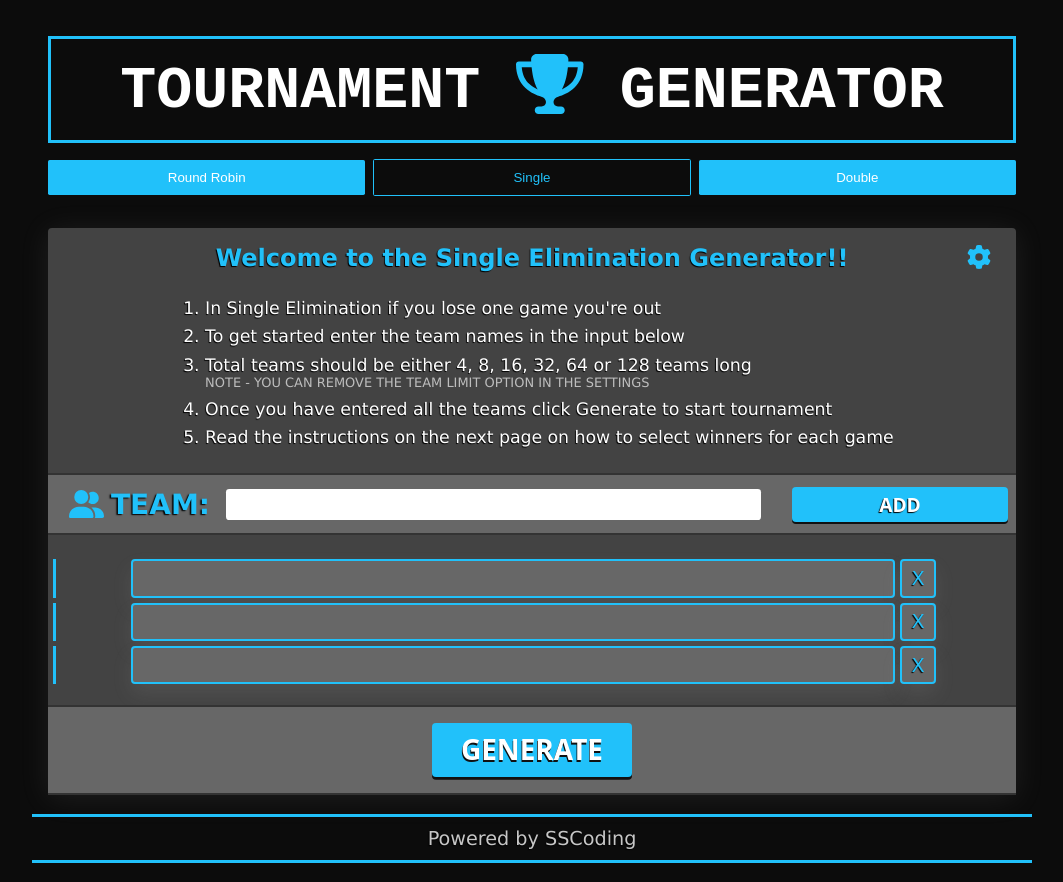
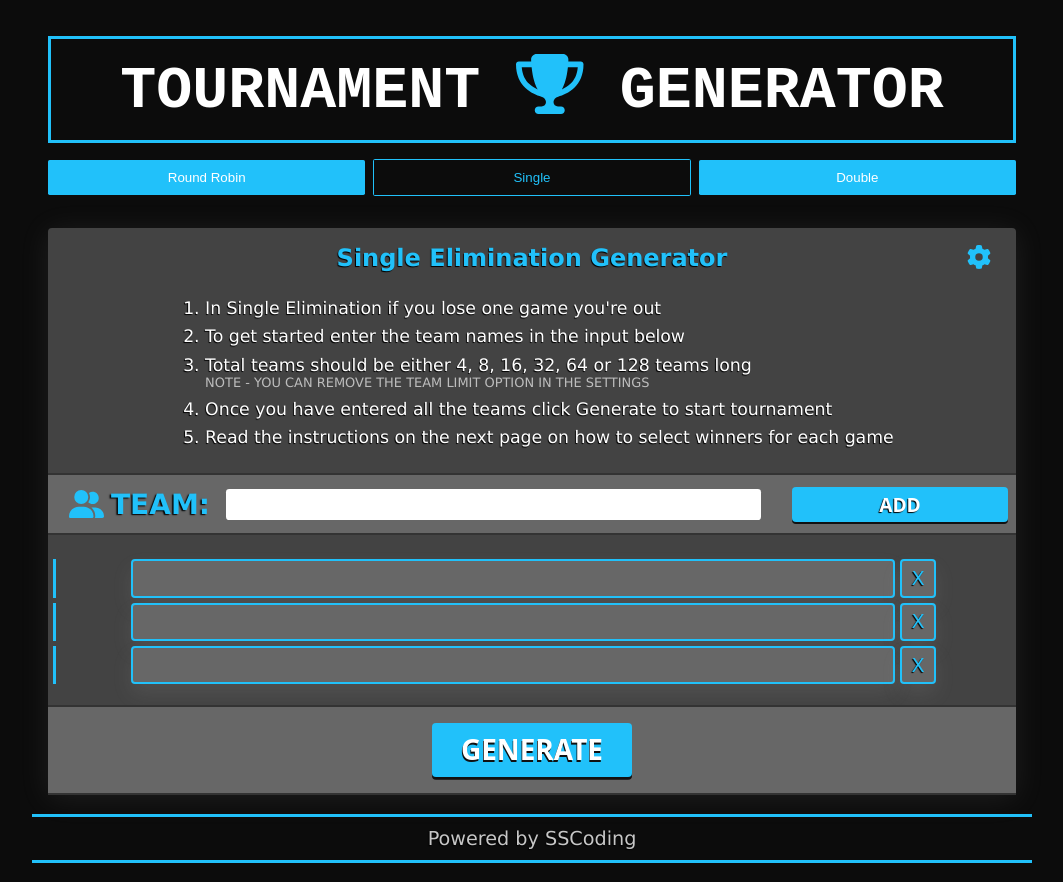
Before and after one commit to seanscott95/Tournament-Generator, a React (Vite) app: page /single in a window 1280 px wide. Shown: the whole page, without its empty margins (108-1171 px from the left). Built offline with nearby package versions, Linux system fonts and the light colour scheme.

Commit message:
Edited the titles for each of the pages, removed the welcome to andd the exclamation marks.

```diff
--- a/src/pages/DoubleGenerator.jsx
+++ b/src/pages/DoubleGenerator.jsx
@@ -18,7 +18,7 @@ const DoubleGenerator = () => {
         <div className="pageHeader">
           {!tournamentOver && (
             <>
-              <h2>Welcome to the Double Elimination Generator!!</h2>
+              <h2>Double Elimination Generator</h2>
               <FontAwesomeIcon
                 onClick={() => setShowSettings((prev) => !prev)}
                 className="icon"
--- a/src/pages/RRGenerator.jsx
+++ b/src/pages/RRGenerator.jsx
@@ -12,7 +12,7 @@ const RRGenerator = () => {
       <section className="heading">
       {!tournamentOver && (
         <>
-          <h1>Welcome to the Round Robin Generator!!</h1>
+          <h1>Round Robin Generator</h1>
           <div className="instructions">
             <ol>
               <li>To get started enter the team names in the input below</li>
--- a/src/pages/SingleGenerator.jsx
+++ b/src/pages/SingleGenerator.jsx
@@ -19,7 +19,7 @@ const SingleGenerator = () => {
         <div className="pageHeader">
           {!tournamentOver && (
             <>
-              <h2>Welcome to the Single Elimination Generator!!</h2>
+              <h2>Single Elimination Generator</h2>
               <FontAwesomeIcon
                 onClick={() => setShowSettings((prev) => !prev)}
                 className="icon"
```
